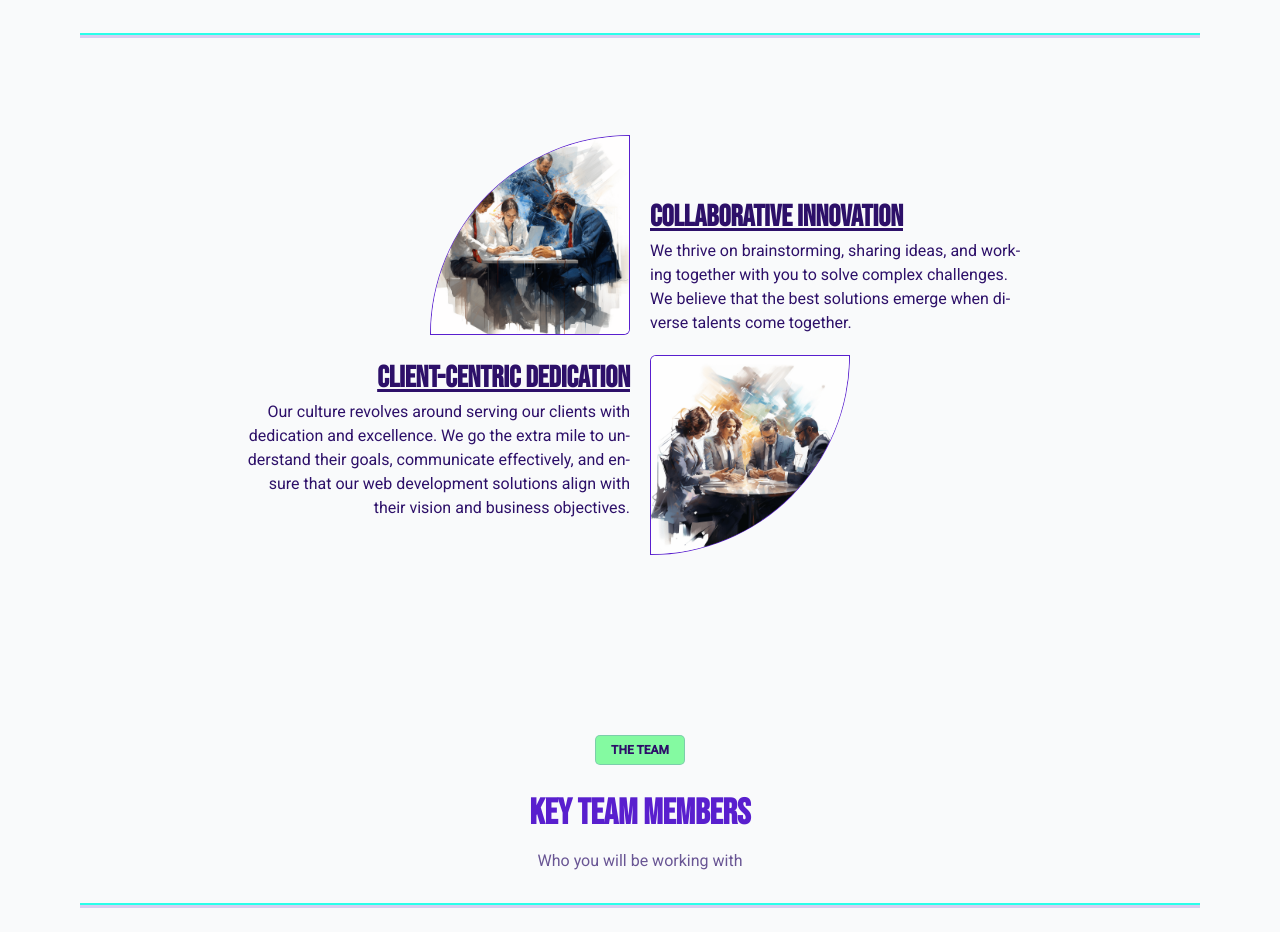
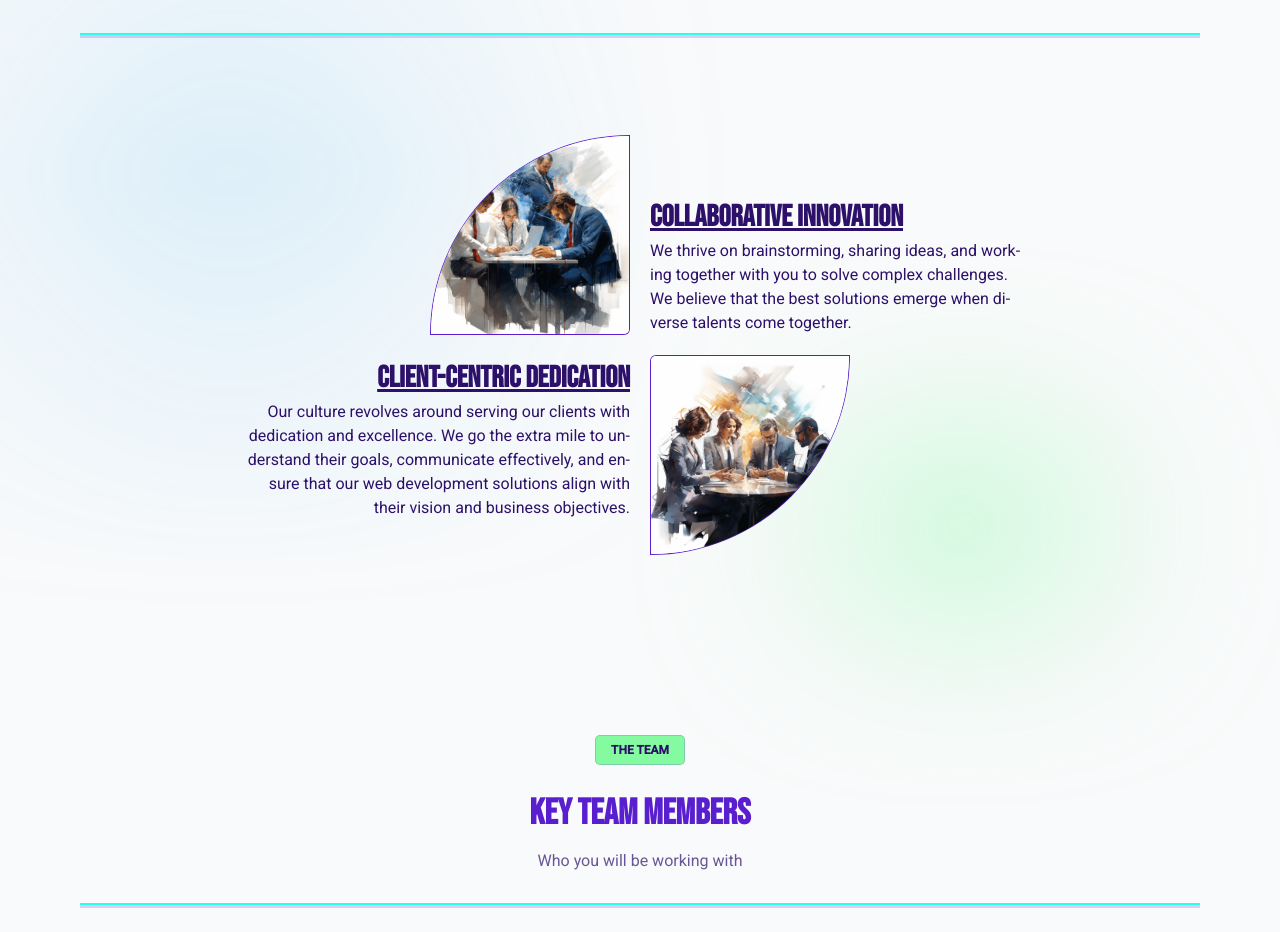
Before and after one commit to ChristianWare/chris-ware-agency, a Next.js app: page /about in a window 1280 px wide. Shown: the part 1680-2612 px from the top of the page. Built offline with nearby package versions, Linux system fonts and the light colour scheme.

Commit message:
About Page Done

```diff
--- a/src/app/components/CompanyCulture/CompanyCulture.module.css
+++ b/src/app/components/CompanyCulture/CompanyCulture.module.css
@@ -6,7 +6,7 @@
   position: relative;
 }
 
-.content::after {
+.workCulture::after {
   content: "";
   top: -3%;
   left: 0;
@@ -20,7 +20,7 @@
   z-index: -1;
 }
 
-.content::before {
+.workCulture::before {
   content: "";
   bottom: -5%;
   right: 10%;
```
